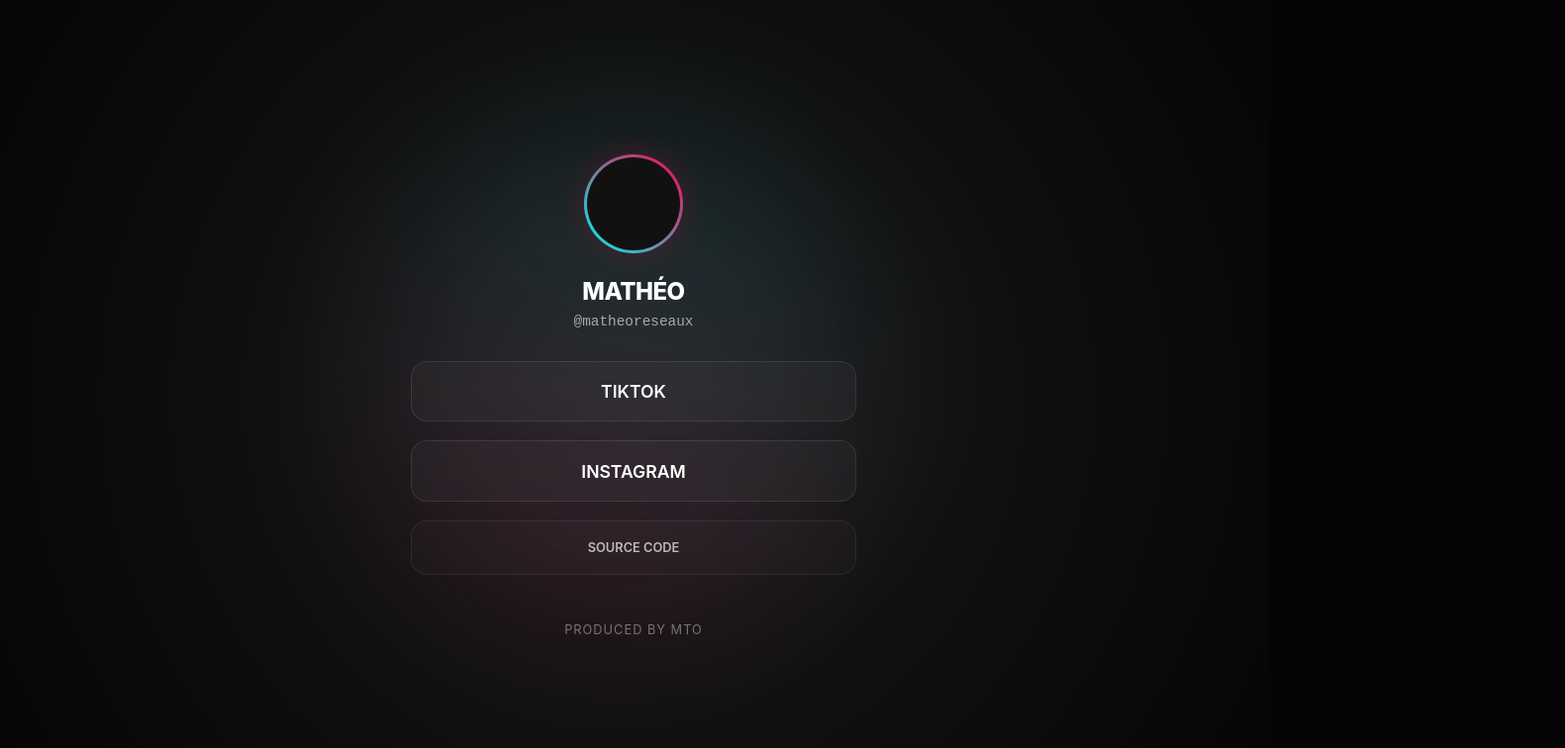
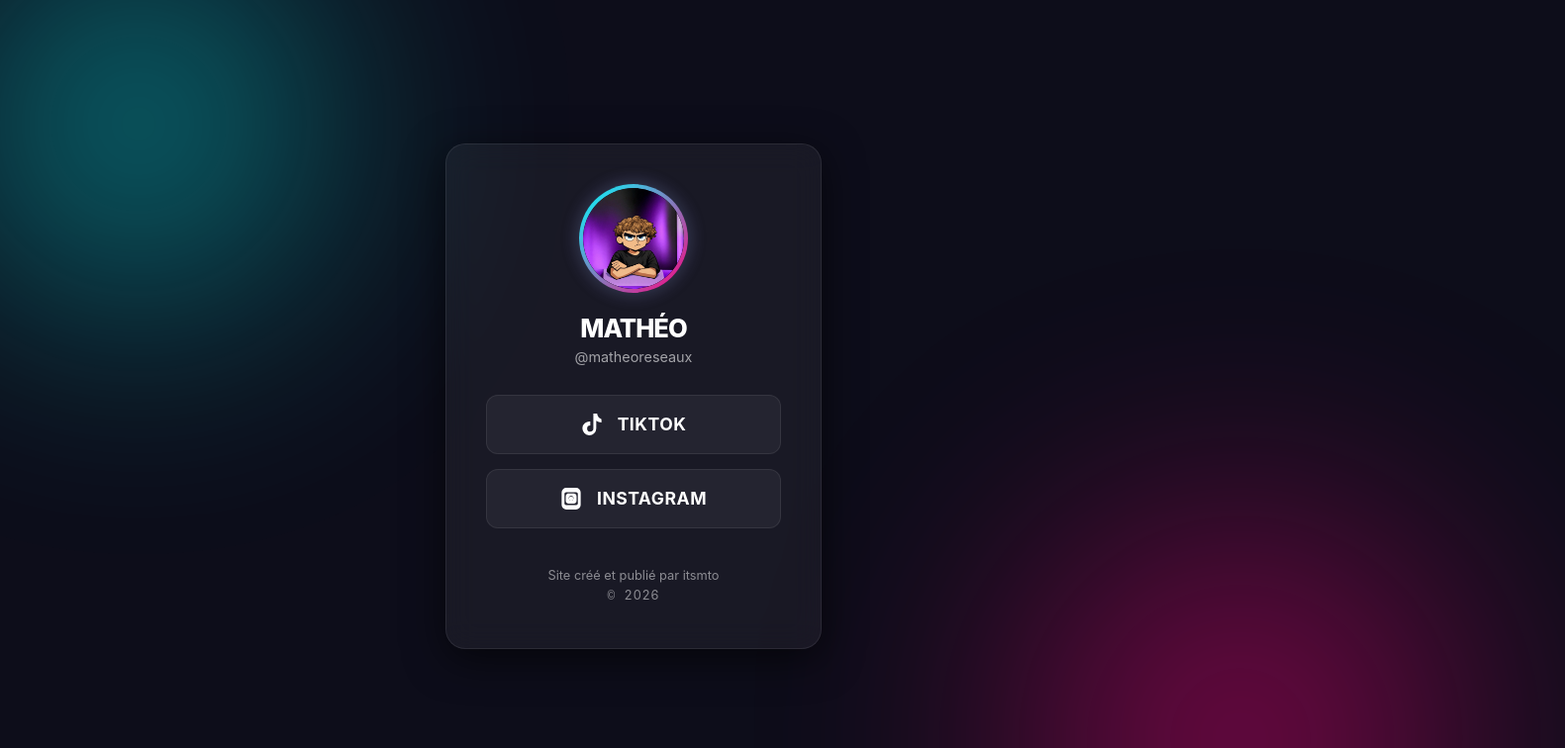
Before and after one commit to mesreseaux/liens, a plain HTML site: page index.html in a window 1280 px wide. Shown: the top 756 px of the page at 99% size, 1581 px wide, since content can reach past the window. Drawn offline with Linux system fonts and the light colour scheme.

Commit message:
Update index.html

```diff
--- a/index.html
+++ b/index.html
@@ -3,129 +3,153 @@
 <head>
     <meta charset="UTF-8">
     <meta name="viewport" content="width=device-width, initial-scale=1.0">
-    <title>Mathéo | Liens</title>
+    <title>Mathéo | Mes Réseaux</title>
     <style>
         :root {
-            --bg: #050505;
-            --glass: rgba(255, 255, 255, 0.03);
-            --glass-border: rgba(255, 255, 255, 0.1);
-            --accent-tiktok: #00f2ea;
-            --accent-insta: #ff0050;
-            --text: #ffffff;
-            --font: 'Inter', system-ui, -apple-system, sans-serif;
+            --bg-dark: #0d0d1a;
+            --text-main: #ffffff;
+            --neon-blue: #00ffff;
+            --neon-pink: #ff007f;
+            --glass-bg: rgba(255, 255, 255, 0.05);
+            --glass-border: rgba(255, 255, 255, 0.08);
+            --accent-tiktok: #010101; /* TikTok Black */
+            --accent-insta: #e4405f; /* Instagram Pink/Red */
         }
 
         * {
             margin: 0;
             padding: 0;
             box-sizing: border-box;
+            font-family: 'Inter', -apple-system, BlinkMacSystemFont, 'Segoe UI', Roboto, sans-serif;
         }
 
         body {
-            background-color: var(--bg);
-            color: var(--text);
-            font-family: var(--font);
+            background-color: var(--bg-dark);
+            color: var(--text-main);
             display: flex;
             justify-content: center;
             align-items: center;
-            min-height: 100vh;
+            height: 100vh;
             overflow: hidden;
             position: relative;
         }
 
-        /* Background dégradé animé */
-        .bg-animate {
+        /* Arrière-plan animé (Blobs) */
+        .blobs {
             position: absolute;
             top: 0;
             left: 0;
             width: 100%;
             height: 100%;
             z-index: -1;
-            background: radial-gradient(circle at 50% 50%, #1a1a1a 0%, #050505 100%);
+            filter: blur(120px);
+            opacity: 0.6;
         }
 
         .blob {
             position: absolute;
+            border-radius: 50%;
+            animation: move-blobs 20s infinite ease-in-out;
+        }
+
+        .blob-blue {
             width: 500px;
             height: 500px;
-            background: linear-gradient(45deg, var(--accent-tiktok), var(--accent-insta));
-            filter: blur(80px);
-            border-radius: 50%;
-            opacity: 0.15;
-            animation: move 20s infinite alternate;
+            background: radial-gradient(circle, var(--neon-blue) 0%, transparent 70%);
+            top: -150px;
+            left: -150px;
         }
 
-        @keyframes move {
-            from { transform: translate(-20%, -20%) rotate(0deg); }
-            to { transform: translate(20%, 20%) rotate(360deg); }
+        .blob-pink {
+            width: 600px;
+            height: 600px;
+            background: radial-gradient(circle, var(--neon-pink) 0%, transparent 70%);
+            bottom: -200px;
+            right: -200px;
+            animation-delay: -7s;
         }
 
-        /* Container Principal */
+        @keyframes move-blobs {
+            0%, 100% { transform: translate(0, 0) scale(1); }
+            50% { transform: translate(80px, 50px) scale(1.1); }
+        }
+
+        /* Conteneur principal */
         .container {
             width: 90%;
-            max-width: 450px;
+            max-width: 380px;
             text-align: center;
-            z-index: 1;
+            backdrop-filter: blur(15px);
+            background-color: var(--glass-bg);
+            border: 1px solid var(--glass-border);
+            padding: 40px;
+            border-radius: 20px;
+            box-shadow: 0 10px 40px rgba(0, 0, 0, 0.6);
+            animation: fadeIn 1s ease-out;
+            position: relative;
         }
 
-        header {
-            margin-bottom: 2rem;
+        @keyframes fadeIn {
+            from { opacity: 0; transform: translateY(20px); }
+            to { opacity: 1; transform: translateY(0); }
         }
 
+        /* Photo de profil */
         .profile-pic {
-            width: 100px;
-            height: 100px;
-            background: linear-gradient(45deg, var(--accent-tiktok), var(--accent-insta));
+            width: 110px;
+            height: 110px;
             border-radius: 50%;
-            margin: 0 auto 1.5rem;
-            padding: 3px;
-            box-shadow: 0 0 30px rgba(255, 0, 80, 0.2);
+            overflow: hidden;
+            margin: 0 auto 20px;
+            border: 4px solid transparent;
+            /* Border gradient effect for circular picture */
+            background: linear-gradient(var(--bg-dark), var(--bg-dark)) padding-box,
+                        linear-gradient(to bottom right, var(--neon-blue), var(--neon-pink)) border-box;
+            box-shadow: 0 0 20px rgba(0, 255, 255, 0.2), 0 0 20px rgba(255, 0, 127, 0.2);
         }
 
         .profile-pic img {
             width: 100%;
             height: 100%;
+            object-fit: cover;
             border-radius: 50%;
-            object-fit: cover;
-            border: 4px solid var(--bg);
         }
 
         h1 {
-            font-size: 1.5rem;
             font-weight: 800;
-            letter-spacing: -0.5px;
-            margin-bottom: 0.5rem;
+            font-size: 1.6rem;
+            letter-spacing: -1px;
+            margin-bottom: 5px;
         }
 
         .handle {
-            font-family: 'JetBrains Mono', monospace;
+            color: rgba(255, 255, 255, 0.6);
             font-size: 0.9rem;
-            opacity: 0.6;
-            margin-bottom: 2rem;
+            margin-bottom: 30px;
         }
 
-        /* Boutons de réseaux */
+        /* Liens */
         .links-wrapper {
             display: flex;
             flex-direction: column;
-            gap: 1.2rem;
+            gap: 15px;
         }
 
         .link-card {
-            position: relative;
-            padding: 1.2rem;
-            background: var(--glass);
-            border: 1px solid var(--glass-border);
-            border-radius: 16px;
-            text-decoration: none;
-            color: var(--text);
-            font-weight: 600;
-            font-size: 1.1rem;
-            transition: all 0.4s cubic-bezier(0.175, 0.885, 0.32, 1.275);
-            backdrop-filter: blur(10px);
             display: flex;
             align-items: center;
             justify-content: center;
+            padding: 18px;
+            background-color: var(--glass-bg);
+            border: 1px solid var(--glass-border);
+            border-radius: 12px;
+            text-decoration: none;
+            color: var(--text-main);
+            font-weight: 700;
+            font-size: 1.1rem;
+            letter-spacing: 0.5px;
+            transition: all 0.3s cubic-bezier(0.175, 0.885, 0.32, 1.275);
+            position: relative;
             overflow: hidden;
         }
 
@@ -136,47 +160,74 @@
             left: -100%;
             width: 100%;
             height: 100%;
-            background: linear-gradient(90deg, transparent, rgba(255,255,255,0.1), transparent);
-            transition: 0.5s;
-        }
-
-        .link-card:hover {
-            transform: scale(1.03);
-            background: rgba(255, 255, 255, 0.08);
-            border-color: rgba(255, 255, 255, 0.3);
-            box-shadow: 0 10px 30px rgba(0, 0, 0, 0.5);
+            background: linear-gradient(90deg, transparent, rgba(255, 255, 255, 0.1), transparent);
+            transition: left 0.6s ease;
         }
 
         .link-card:hover::before {
             left: 100%;
         }
 
-        .tiktok:hover {
-            box-shadow: 0 0 20px rgba(0, 242, 234, 0.3);
-            color: var(--accent-tiktok);
+        .link-card:hover {
+            transform: scale(1.05);
+            border-color: rgba(255, 255, 255, 0.2);
+            box-shadow: 0 0 15px rgba(255, 255, 255, 0.1);
         }
 
-        .instagram:hover {
-            box-shadow: 0 0 20px rgba(255, 0, 80, 0.3);
-            color: var(--accent-insta);
+        /* Icônes de marque */
+        .link-card svg {
+            width: 22px;
+            height: 22px;
+            margin-right: 15px;
+            fill: var(--text-main);
+            transition: fill 0.3s ease, transform 0.3s ease;
         }
 
-        footer {
-            margin-top: 3rem;
+        .link-card:hover svg {
+            fill: currentColor;
+            transform: rotate(-10deg);
+        }
+
+        /* Styles hover spécifiques pour TikTok/Insta */
+        .link-card.tiktok:hover {
+            color: var(--neon-blue);
+            box-shadow: 0 0 20px rgba(0, 255, 255, 0.3);
+            border-color: var(--neon-blue);
+        }
+
+        .link-card.instagram:hover {
+            color: var(--neon-pink);
+            box-shadow: 0 0 20px rgba(255, 0, 127, 0.3);
+            border-color: var(--neon-pink);
+        }
+
+        /* Footer */
+        .footer {
+            margin-top: 40px;
             font-size: 0.8rem;
-            opacity: 0.4;
+            color: rgba(255, 255, 255, 0.5);
+        }
+
+        .footer p {
+            margin-bottom: 5px;
+        }
+
+        .footer .copyright {
+            font-family: 'JetBrains Mono', monospace;
             letter-spacing: 1px;
         }
     </style>
 </head>
 <body>
-    <div class="bg-animate"></div>
-    <div class="blob"></div>
+    <div class="blobs">
+        <div class="blob blob-blue"></div>
+        <div class="blob blob-pink"></div>
+    </div>
 
     <div class="container">
         <header>
             <div class="profile-pic">
-                <div style="width:100%; height:100%; background: #111; border-radius: 50%;"></div>
+                <img src="1.jpeg" alt="Mathéo Profile Picture">
             </div>
             <h1>MATHÉO</h1>
             <p class="handle">@matheoreseaux</p>
@@ -184,19 +235,28 @@
 
         <div class="links-wrapper">
             <a href="https://www.tiktok.com/@itsmto_" class="link-card tiktok" target="_blank">
+                <svg viewBox="0 0 448 512">
+                    <path d="M448,209.91a210.06,210.06,0,0,1-122.77-39.25V349.38A162.55,162.55,0,1,1,185,188.31V278.2a73.32,73.32,0,1,0,72.27,73.31V0h90.41a108.94,108.94,0,0,0,10.88,47.31,107.59,107.59,0,0,0,72.77,72.77A108.91,108.91,0,0,0,448,131.13Z"/>
+                </svg>
                 TIKTOK
             </a>
             <a href="https://www.instagram.com/mathe.ig" class="link-card instagram" target="_blank">
+                <svg viewBox="0 0 448 512">
+                    <path d="M224,202.66A51.34,51.34,0,1,0,275.34,254,51.35,51.35,0,0,0,224,202.66Zm127.13-1.07V306.41c0,36.17-29.3,65.47-65.47,65.47H162.34C126.17,371.88,96.87,342.58,96.87,306.41V201.59c0-36.17,29.3-65.47,65.47-65.47h123.32C321.83,136.12,351.13,165.42,351.13,201.59Zm-127.13,99.8c31.17,0,56.45-25.28,56.45-56.45S255.17,188.49,224,188.49,167.55,213.77,167.55,244.94,192.83,301.39,224,301.39ZM448,109.92a109.92,109.92,0,0,0-109.92-109.92H109.92A109.92,109.92,0,0,0,0,109.92V402.08A109.92,109.92,0,0,0,109.92,512H338.08A109.92,109.92,0,0,0,448,402.08V109.92ZM381.16,368c0,21.36-17.3,38.66-38.66,38.66H105.5c-21.36,0-38.66-17.3-38.66-38.66V144c0-21.36,17.3-38.66,38.66-38.66h237c21.36,0,38.66,17.3,38.66,38.66Zm-241.07-224a13.4,13.4,0,1,1,13.4,13.4A13.4,13.4,0,0,1,140.09,144Z"/>
+                </svg>
                 INSTAGRAM
-            </a>
-            <a href="https://github.com/matheoreseaux/liens" class="link-card" target="_blank" style="font-size: 0.8rem; opacity: 0.7;">
-                SOURCE CODE
             </a>
         </div>
 
-        <footer>
-            PRODUCED BY MTO
+        <footer class="footer">
+            <p>Site créé et publié par itsmto</p>
+            <p class="copyright">&copy; <span id="year"></span></p>
         </footer>
     </div>
+
+    <script>
+        // Mettre à jour l'année dynamiquement (une petite touche pour le C entouré)
+        document.getElementById('year').textContent = new Date().getFullYear();
+    </script>
 </body>
 </html>
```
